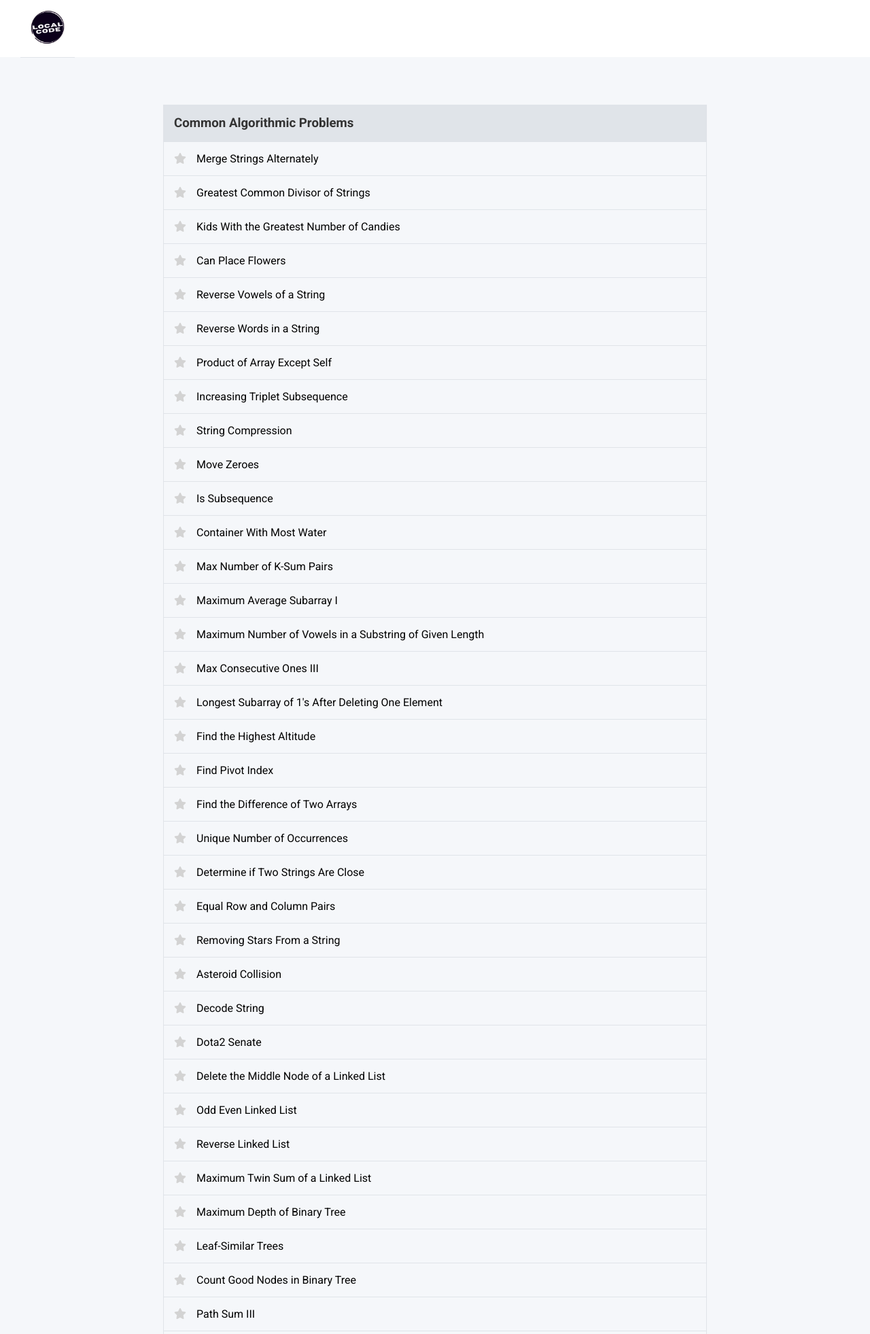
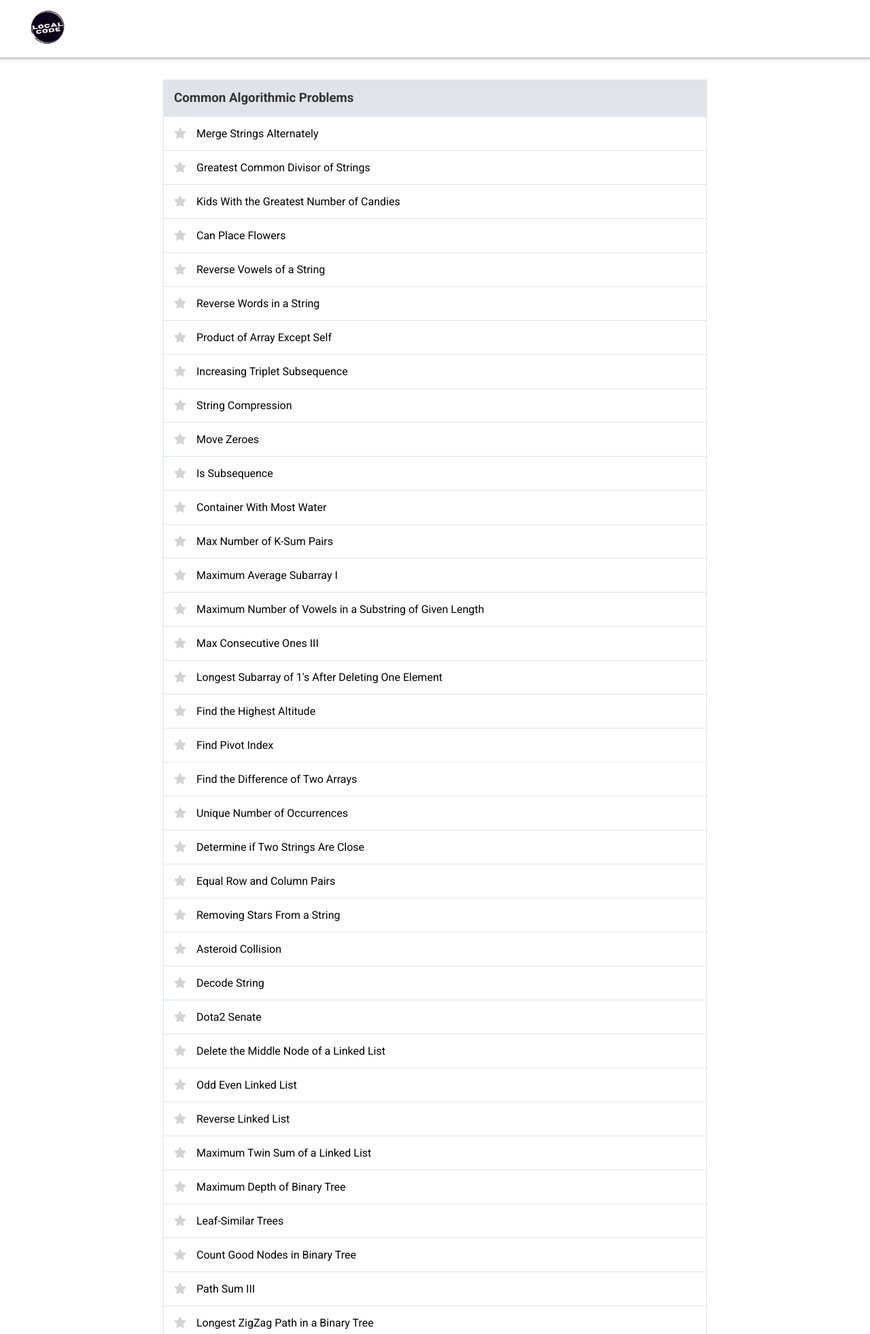
Before and after one commit to arun477/code_editor, a FastAPI app: page / in a window 1280 px wide. Shown: the top 1963 px of the page at 68% size. Run offline with FastAPI, Linux system fonts and the light colour scheme; data comes from the database, SQL or seed files in the repository.

Commit message:
ui update

```diff
--- a/main.py
+++ b/main.py
@@ -308,8 +308,8 @@
     )
     temp_dir_cache = tempfile.mkdtemp()
 
-    with open("./temp.py", "w") as dest:
-        dest.write(executable_script)
+    # with open("./temp.py", "w") as dest:
+    #     dest.write(executable_script)
 
     with open(os.path.join(temp_dir_cache, "solution.py"), "w") as dest:
         dest.write(user_script)
--- a/temp.py
+++ b/temp.py
@@ -31,7 +31,7 @@
     def main(self, solution_class, test_case):
         valid = False
         output = None
-        return_value = solution_class().mergeAlternately(*test_case['input_args'], **test_case['input_kwargs'])
+        return_value = solution_class().letterCombinations(*test_case['input_args'], **test_case['input_kwargs'])
         if return_value == test_case['expected_return']:
             valid = True
         output = return_value
--- a/templates/index.html
+++ b/templates/index.html
@@ -12,7 +12,7 @@
         :root {
             --primary-color: #36BA98;
             --secondary-color: #0B001B;
-            --background-color: #f5f7fa;
+            --background-color: #FFFFFF;
             --text-color: #333;
             --border-color: #e0e4e9;
             --success-color: #2ecc71;
@@ -30,10 +30,12 @@
         #navbar {
             background-color: white;
             padding: 15px 30px;
+            box-shadow: 0 2px 4px rgba(0, 0, 0, 0.1);
+            border-bottom:  solid lightgray;
+
         }
 
         #navbar a {
-            color: var(--primary-color);
             text-decoration: none;
             font-size: 18px;
         }
@@ -45,6 +47,7 @@
             border-radius: 5px;
             padding: 30px;
             overflow-y: auto;
+            margin-top: 0px;
         }
 
         h1 {
@@ -86,7 +89,6 @@
             color: black;
             text-decoration: none;
             transition: color 0.3s;
-            border-bottom: 1px solid var(--border-color);
             padding: 15px;
             cursor: pointer;
             width: 100%
--- a/templates/problem.html
+++ b/templates/problem.html
@@ -32,6 +32,8 @@
             background-color: white;
             padding: 15px 30px;
             box-shadow: 0 2px 4px rgba(0, 0, 0, 0.1);
+            border-bottom:  solid lightgray;
+
         }
 
         #navbar a {
```
